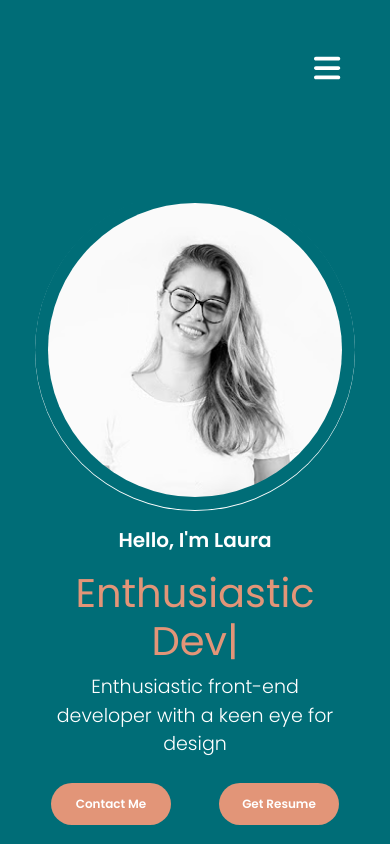
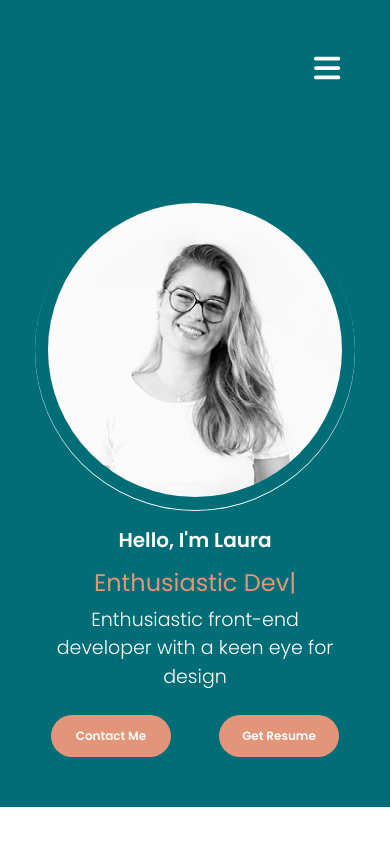
Before and after one commit to lauramussopd/react-portfolio, a React (Create React App) app: page / in a window 390 px wide. Shown: the top 844 px of the page. Built offline with nearby package versions, Linux system fonts and the light colour scheme; a web font is replaced by a local one.

Commit message:
changed travel part

```diff
--- a/src/PortfolioContainer/Home/Profile/Profile.css
+++ b/src/PortfolioContainer/Home/Profile/Profile.css
@@ -22,7 +22,7 @@
   margin: 14px 0 24px 0;
 }
 .profile-details-role h1 {
-  font-size: 40px;
+  font-size: 24px;
 }
 .primary-text {
   color: white;
@@ -108,6 +108,10 @@
   .profile-details .btn {
     margin: 0 !important;
   }
+
+  .profile-details-role h1 {
+    font-size: 24px;
+}
 }
 
 @media screen and (max-width: 375px) {
@@ -116,4 +120,7 @@
     width: 275px;
     margin-top: -90px;
   }
+  .profile-details-role h1 {
+    font-size: 19px;
 }
+}
--- a/src/PortfolioContainer/Resume/Resume.css
+++ b/src/PortfolioContainer/Resume/Resume.css
@@ -88,6 +88,7 @@
 .resume-main-heading{
     position: relative;
     display: flex;
+    margin: 5px 0;
     justify-content: space-between;
 }
 .heading-bullet{
@@ -104,7 +105,6 @@
     font-size: 14px;
     font-family: "Poppins SemiBold";
     color: var(--carribean);
-    margin: 10px 0 10px 0;
   }
 
   .resume-heading-description {
--- a/src/PortfolioContainer/Resume/Resume.js
+++ b/src/PortfolioContainer/Resume/Resume.js
@@ -101,7 +101,7 @@ a seamless user experience.
       </div>
       <div className="experience-description resume-description-text">
         - Assist the sales team by responding to customer inquiries, processing
-        orders, and maintaining sales databases (SAP, C4C, SQL).
+        orders, and maintaining sales databases.
       </div>
     </div>,
     <div
@@ -134,7 +134,7 @@ a seamless user experience.
       />
       <ResumeHeading
         heading="Art"
-        description="I have a deep passion for art, particularly contemporary and historical works. I frequently visit galleries and museums to stay inspired and connected with the latest trends in the art world. I also enjoy exploring different art forms and techniques, which often influences my design work."
+        description="I have a deep passion for art, particularly contemporary and historical works. I also enjoy exploring different art forms and techniques, which often influences my design work."
       />
       <ResumeHeading
         heading="Sport"
```
